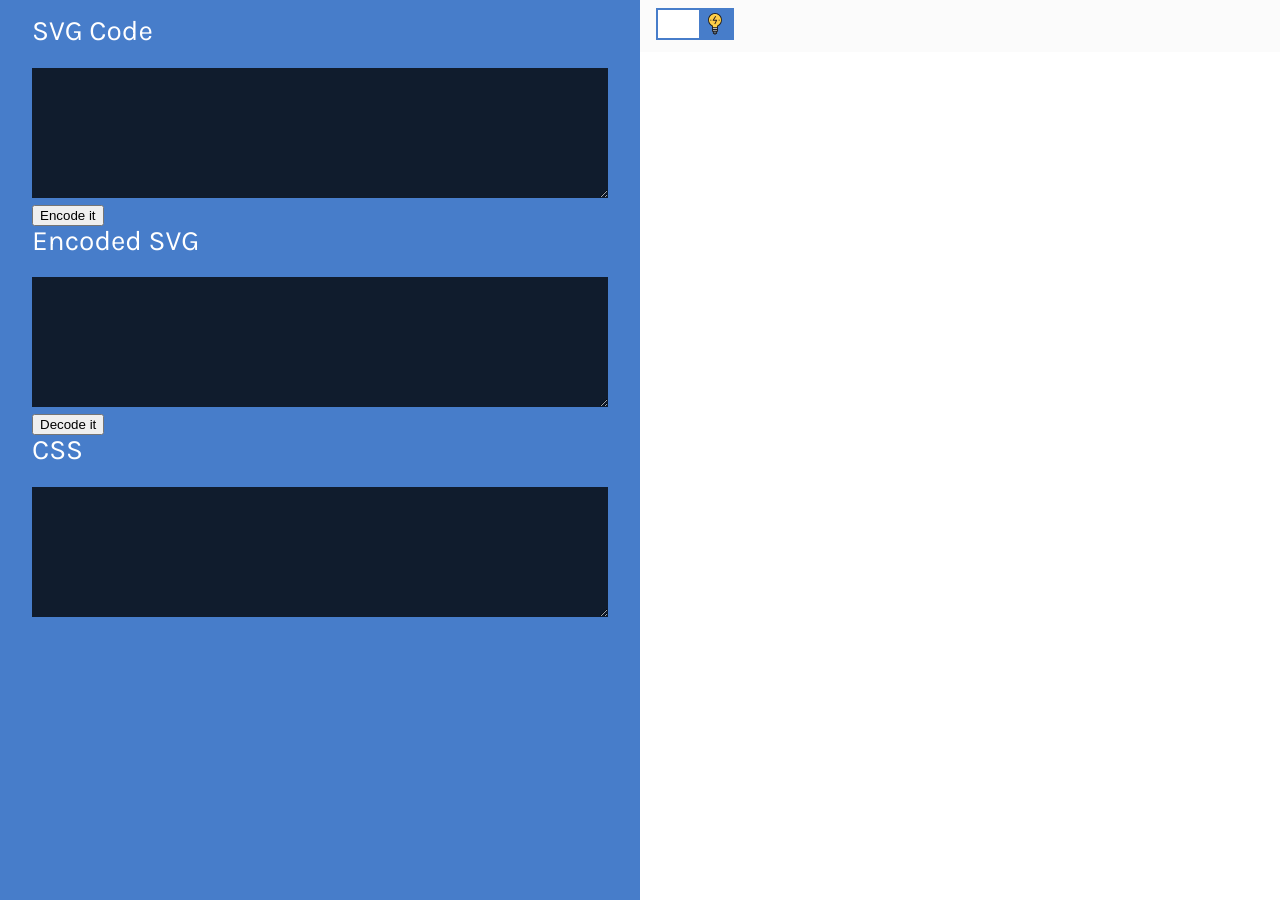
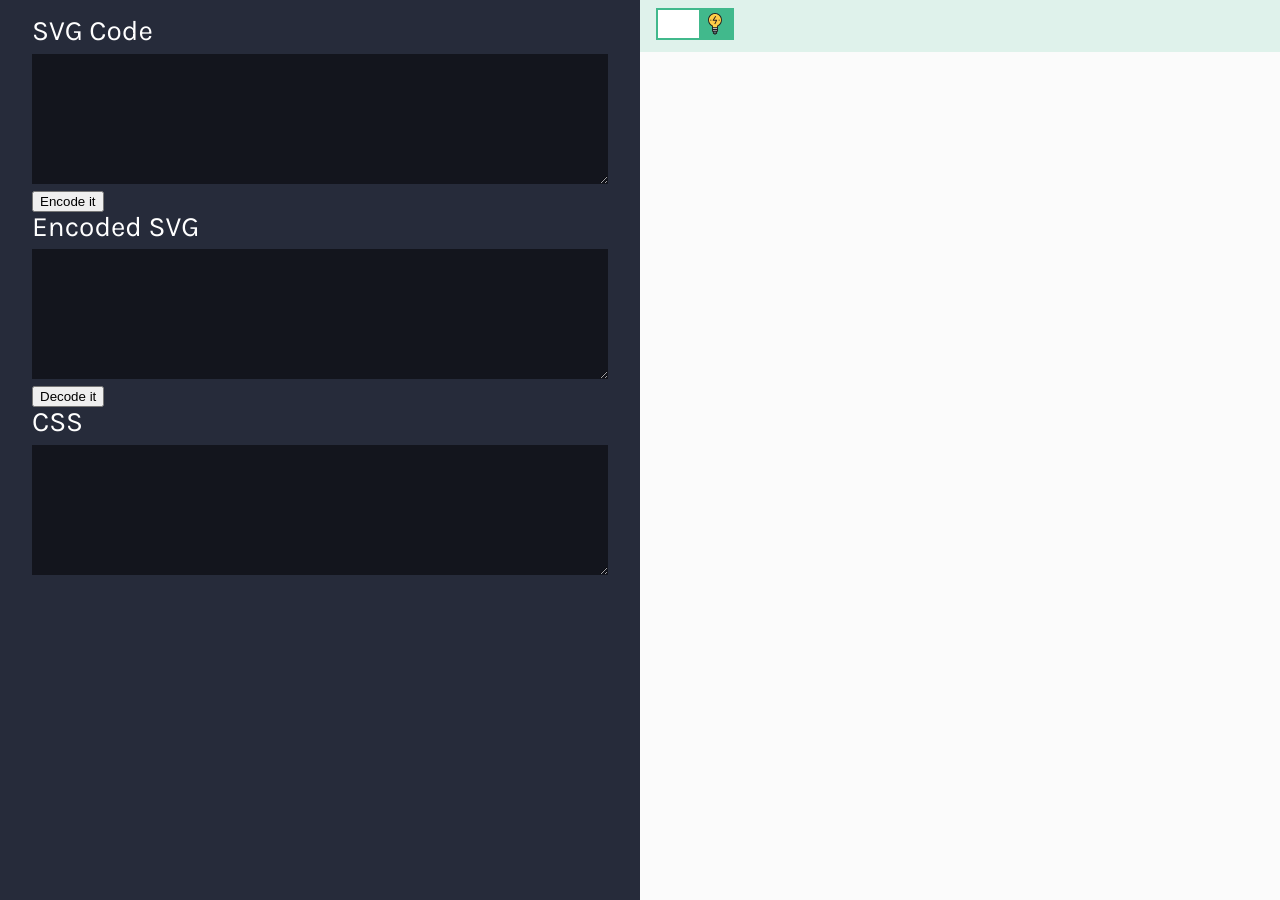
Before and after one commit to larzilla/coderie, a Jekyll site: the page built from index.html, in a window 1280 px wide. Built offline with Jekyll 4.4.1, drawn with Linux system fonts in a browser that asks for light colours.

Commit message:
color changes and updated readme

```diff
--- a/css/main.css
+++ b/css/main.css
@@ -25,7 +25,7 @@ body {
   flex: 1 0 50%;
 }
 .section-entries {
-  background: #477dca;
+  background-color: #262b3a;
   padding: 1em 2em;
 }
 /* Main form */
@@ -38,7 +38,7 @@ form .row {
 form textarea {
   width: 100%;
   min-height: 130px;
-  background: hsla(0,0%,0%,.775);
+  background: hsla(0,0%,0%,.5);
   border: 0;
   font-family: Consolas, monaco, monospace;
   padding: .5em;
@@ -58,7 +58,7 @@ textarea.tertiary {
   color: #ff9800;
 }
 form label span {
-  margin-bottom: .75em;
+  margin-bottom: .25em;
   display:block;
 }
 
@@ -66,6 +66,7 @@ form label span {
 .section-demo {
   width:100%;
   height: 100vh;
+  background-color:hsla(0, 0%, 94%, .25);;
 }
 .section-demo.dark {
   background-color:hsla(215,48%,4%,1);
@@ -84,7 +85,7 @@ form label span {
 
 /* Meta Section */
 .meta {
-  background: hsla(0, 0%, 94%, .25);
+  background-color: hsla(158, 48%, 49%, .15);
   padding: .5em 1em;
 }
 .meta label {
@@ -93,6 +94,9 @@ form label span {
   font-size: .675rem;
   font-family: sans-serif;
   font-weight: bold;
+}
+.dark .meta {
+  background-color: hsla(158, 48%, 49%, .5);
 }
 
 /* Switch */
@@ -121,10 +125,10 @@ form label span {
     display: none;
 }
 .label-switch input[type="checkbox"]:checked + .checkbox {
-    background: hsla(215,48%,4%,1); /* Lights out */
+    background-color: hsla(215,48%,4%,1); /* Lights out */
 }
 .label-switch input[type="checkbox"] + .checkbox {
-    background: #477dca; /* Lights on */
+    background-color:#41b98c; /* Lights on */
     border: 0;
     cursor: pointer;
     height: 32px;
@@ -147,6 +151,8 @@ form label span {
 }
 .label-switch input[type="checkbox"]:checked + .checkbox::after {
     left: 35px;
+    width: 41px;
+    top: 1px;
 }
 .label-switch input[type="checkbox"] + .checkbox::after {
     position: absolute;
```
Also changed, not shown: readme.md.
